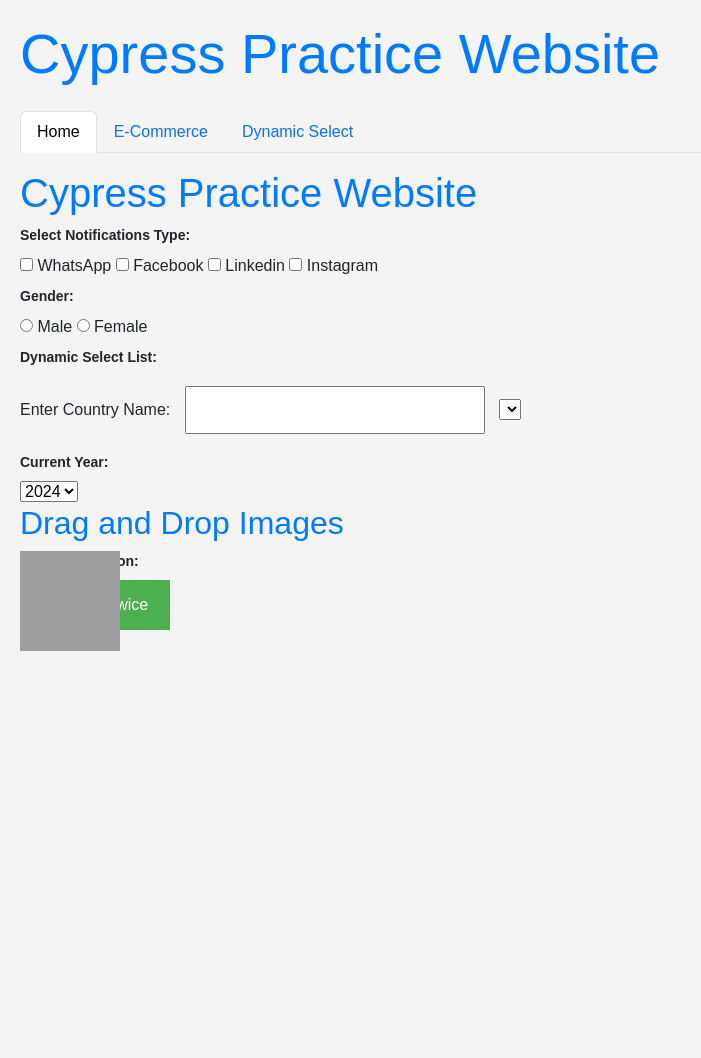
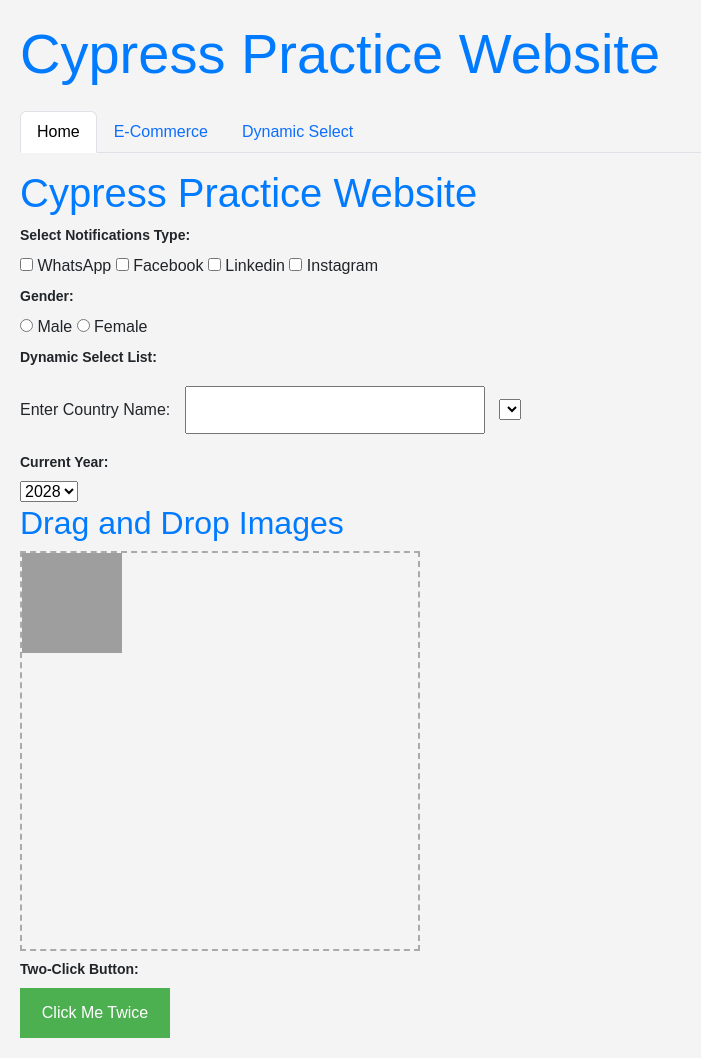
Before and after one commit to AnilPatidar/Cypress-Test-Framework, a website: page index.html in a window 1280 px wide. Shown: the whole page, without its empty margins (0-701 px from the left). Before the commit the page ends 800 px from the top, so only its background shows below. Drawn offline with nearby package versions, Linux system fonts and the light colour scheme; grey boxes are pictures that could not be loaded.

Commit message:
Update index.html

```diff
--- a/index.html
+++ b/index.html
@@ -32,16 +32,20 @@
             padding: 10px;
         }
 
+        #containerdrag{
+              width: 400px;
+        height: 400px;
+        border: 2px dashed #aaa;
+        position: relative;
+        }
+
         .container {
             max-width: 1200px;
             margin: 20px auto;
             display: flex;
             flex-wrap: wrap;
             justify-content: space-around;
-             width: 400px;
-        height: 400px;
-        border: 2px dashed #aaa;
-        position: relative;
+
         }
          .draggable {
         width: 100px;
@@ -158,15 +162,17 @@
 
     <h5>Current Year:</h5>
     <select id="staticSelect">
-        <option value="staticOption1">2024</option>
-        <option value="staticOption2">2023</option>
-        <option value="staticOption3">2022</option>
+        <option value="staticOption1">2028</option>
+        <option value="staticOption2">2027</option>
+        <option value="staticOption3">2026</option>
+         <option value="staticOption3">2025</option>
+        <option value="staticOption3">2024</option>
     </select>
 
 
 <h2>Drag and Drop Images</h2>
 
-<div id="container">
+<div id="containerdrag">
     <img src="https://source.unsplash.com/50x50/?product" class="draggable" id="drag1" draggable="true" ondragstart="drag(event)" alt="Image 1">
     <img src="https://source.unsplash.com/50x50/?product" class="draggable" id="drag2" draggable="true" ondragstart="drag(event)" alt="Image 2">
 </div>
```
